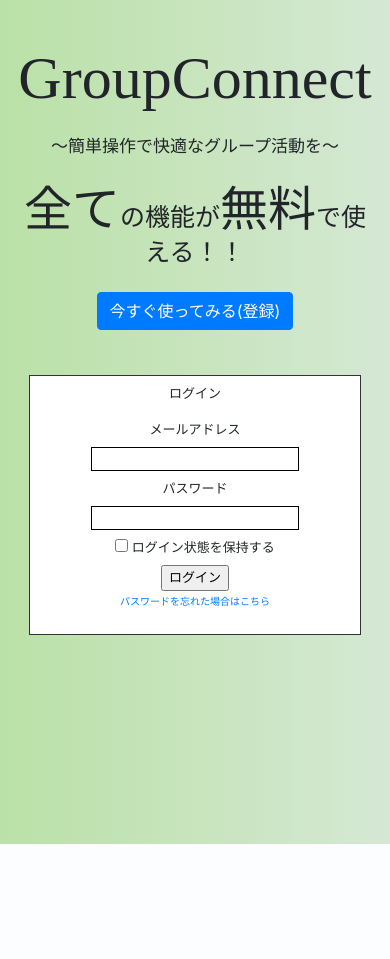
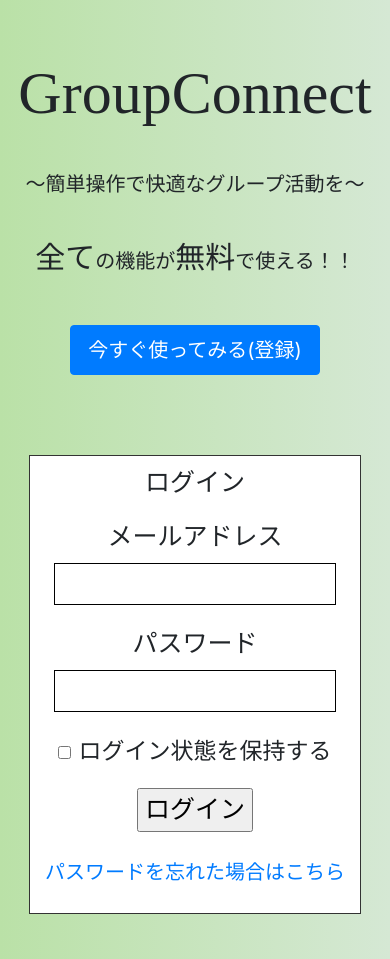
Before and after one commit to GroupConnect/GroupConnect, a Django app: page / in a window 390 px wide. Before the commit the page ends 844 px from the top, so only its background shows below. Run offline with Django 3.2, Linux system fonts and the light colour scheme; some libraries are stand-ins or nearby versions.

Commit message:
[update]画面幅に対する要素の修正

```diff
--- a/GroupConnect/static/GroupConnect/css/style.css
+++ b/GroupConnect/static/GroupConnect/css/style.css
@@ -4,34 +4,43 @@ body {
 
 .headline {
     text-align: center;
+    margin: auto;
 }
 
 .headline h1 {
-    font-size: 60px;
+    max-width: 100%;
+    font-size: 100px;
+    margin: 55px 0px 0px 0px;
+}
+
+.headline p {
+    font-size: 34px;
     margin: 40px 0px 0px 0px;
 }
 
-.headline p {
-    font-size: 17px;
-    margin: 20px 0px 0px 0px;
+.headline h2 {
+    font-size: 45px;
+    margin: 40px 0px 0px 0px;
 }
 
-.headline h2 {
-    font-size: 25px;
-    margin: 20px 0px 0px 0px;
+.headline .character {
+    font-size: 55px;
 }
 
 .headline .btn {
-    margin: 25px 0px 0px 0px;
+    width: 400px;
+    height: 70px;
+    font-size: 30px;
+    margin: 50px 0px 0px 0px;
 }
 
 .loginform {
     margin: 0 auto;
-    padding: 45px 0px 45px 0px;
+    padding: 80px 0px 20px 0px;
 }
 
 .loginform form {
-    font-size: 13px;
+    font-size: 25px;
     width: 85%;
     margin: 0 auto;
     border: solid 1px #333333;
@@ -40,98 +49,90 @@ body {
 }
 
 .loginform .mail {
+    width:90%;
+
     border: 1px solid;
-    margin: 0px 0px 8px 0px;
+    margin: 0px 0px 20px 0px;
 }
 
 .loginform .mailblank {
     color: #ff0000;
-    font-size: 10px;
+    font-size: 20px;
     display: none;
 }
 
 .loginform .mailformatcheck {
     color: #ff0000;
-    font-size: 10px;
+    font-size: 20px;
     display: none;
 }
 
 .loginform .pass {
+    width:90%;
     border: 1px solid;
-    margin: 0px 0px 8px 0px;
+    margin: 0px 0px 20px 0px;
 }
 
 .loginform .passblank {
     color: #ff0000;
-    font-size: 10px;
+    font-size: 20px;
     display: none;
 }
 
 .loginform .passformatcheck {
     color: #ff0000;
-    font-size: 10px;
+    font-size: 20px;
     display: none;
 }
 
 .loginform .save{
-    margin: 0px 0px 8px 0px;
+    font-size: 23px;
+    margin: 0px 0px 20px 0px;
 }
 
-.loginform .button {
-    margin: 0px 0px 8px 0px;
+.loginform .submit {
+    margin: 0px 0px 20px 0px;
 }
 
 .loginform .forget {
-    font-size: 10px;
+    font-size: 20px;
 }
 
-@media only screen and (min-width: 641px) and (max-width: 767px) {
+@media only screen and (min-width: 768px) and (max-width: 991px) {
+    .headline h1 {
+        max-width: 100%;
+        font-size: 110px;
+        margin: 55px 0px 0px 0px;
+    }
+
+    .headline p {
+        font-size: 34px;
+        margin: 40px 0px 0px 0px;
+    }
+
+    .headline h2 {
+        font-size: 45px;
+        margin: 40px 0px 0px 0px;
+    }
+
+    .headline .character {
+        font-size: 55px;
+    }
+
+    .headline .btn {
+        width: 400px;
+        height: 70px;
+        font-size: 30px;
+        margin: 50px 0px 0px 0px;
+    }
+
     .loginform {
         margin: 0 auto;
-        padding: 45px 0px 45px 0px;
+        padding: 80px 0px 45px 0px;
     }
 
     .loginform form {
-        font-size: 13px;
-        width: 85%;
-        margin: 0 auto;
-        border: solid 1px #333333;
-        padding: 8px;
-        text-align: center;
-        background: #fff;
-    }
-
-    .loginform mail {
-        border: 1px solid;
-        margin: 0px 0px 8px 0px;
-    }
-
-    .loginform .pass {
-        border: 1px solid;
-        margin: 0px 0px 8px 0px;
-    }
-
-    .loginform .save{
-        margin: 0px 0px 8px 0px;
-    }
-
-    .loginform .button {
-        margin: 0px 0px 8px 0px;
-    }
-
-    .loginform .forget {
-        font-size: 10px;
-    }
-}
-
-@media screen and (max-width: 640px) {
-    .loginform {
-        margin: 0 auto;
-        padding: 45px 0px 45px 0px;
-    }
-
-    .loginform form {
-        font-size: 13px;
+        font-size: 25px;
         width: 85%;
         margin: 0 auto;
         border: solid 1px #333333;
@@ -142,28 +143,92 @@ body {
 
     .loginform .mail {
         border: 1px solid;
-        margin: 0px 0px 8px 0px;
-    }
-
-    .loginform .pmail {
-        font-size: 5px;
-        display: none;
+        margin: 0px 0px 20px 0px;
     }
 
     .loginform .pass {
         border: 1px solid;
-        margin: 0px 0px 8px 0px;
+        margin: 0px 0px 20px 0px;
     }
 
     .loginform .save{
-        margin: 0px 0px 8px 0px;
+        font-size: 23px;
+        margin: 0px 0px 20px 0px;
     }
 
     .loginform .button {
-        margin: 0px 0px 8px 0px;
+        margin: 0px 0px 20px 0px;
     }
 
     .loginform .forget {
-        font-size: 10px;
+        font-size: 20px;
     }
 }
+
+@media screen and (max-width: 767px) {
+    .headline h1 {
+        max-width: 100%;
+        font-size: 60px;
+        margin: 55px 0px 0px 0px;
+    }
+
+    .headline p {
+        font-size: 20px;
+        margin: 40px 0px 0px 0px;
+    }
+
+    .headline h2 {
+        font-size: 20px;
+        margin: 40px 0px 0px 0px;
+    }
+
+    .headline .character {
+        font-size: 30px;
+    }
+
+    .headline .btn {
+        width: 250px;
+        height: 50px;
+        font-size: 20px;
+        margin: 50px 0px 0px 0px;
+    }
+
+    .loginform {
+        margin: 0 auto;
+        padding: 80px 0px 45px 0px;
+    }
+
+    .loginform form {
+        font-size: 25px;
+        width: 85%;
+        margin: 0 auto;
+        border: solid 1px #333333;
+        padding: 8px;
+        text-align: center;
+        background: #fff;
+    }
+
+    .loginform .mail {
+        border: 1px solid;
+        margin: 0px 0px 20px 0px;
+    }
+
+
+    .loginform .pass {
+        border: 1px solid;
+        margin: 0px 0px 20px 0px;
+    }
+
+    .loginform .save{
+        font-size: 23px;
+        margin: 0px 0px 20px 0px;
+    }
+
+    .loginform .button {
+        margin: 0px 0px 20px 0px;
+    }
+
+    .loginform .forget {
+        font-size: 20px;
+    }
+}
--- a/GroupConnect/templates/GroupConnect/index.html
+++ b/GroupConnect/templates/GroupConnect/index.html
@@ -14,13 +14,13 @@
     <body>
             <div class="container">
                 <div class="row">
-                    <div class="col-md-8 headline">
+                    <div class="col-md-12 col-lg-8 headline">
                         <h1><font face="Times New Roman">GroupConnect</font></h1>
                         <p>～簡単操作で快適なグループ活動を～</p>
-                        <h2><font size="7">全て</font>の機能が<font size="7">無料</font>で使える！！</h2>
+                        <h2><font class="character">全て</font>の機能が<font class="character">無料</font>で使える！！</h2>
                         <button type="button" class="btn btn-primary">今すぐ使ってみる(登録)</button>
                     </div>
-                    <div class="col-md-4 loginform">
+                    <div class="col-md-10 col-lg-4 loginform">
                         <form action="{% url 'GroupConnect:index' %}" method="get">
                             {% csrf_token %}
                             <p>ログイン</p>
@@ -39,9 +39,9 @@
                             </div>
                             <div>
                                 <input type="checkbox" name="save" class="save">
-                                <label for="save">ログイン状態を保持する</label>
+                                <label for="save" class="save">ログイン状態を保持する</label>
                             </div>
-                            <input type="submit" value="ログイン">
+                            <input type="submit" class="submit" value="ログイン">
                             <p><a href="" class="forget">パスワードを忘れた場合はこちら</a></p>
                         </form>
                     </div>
```
